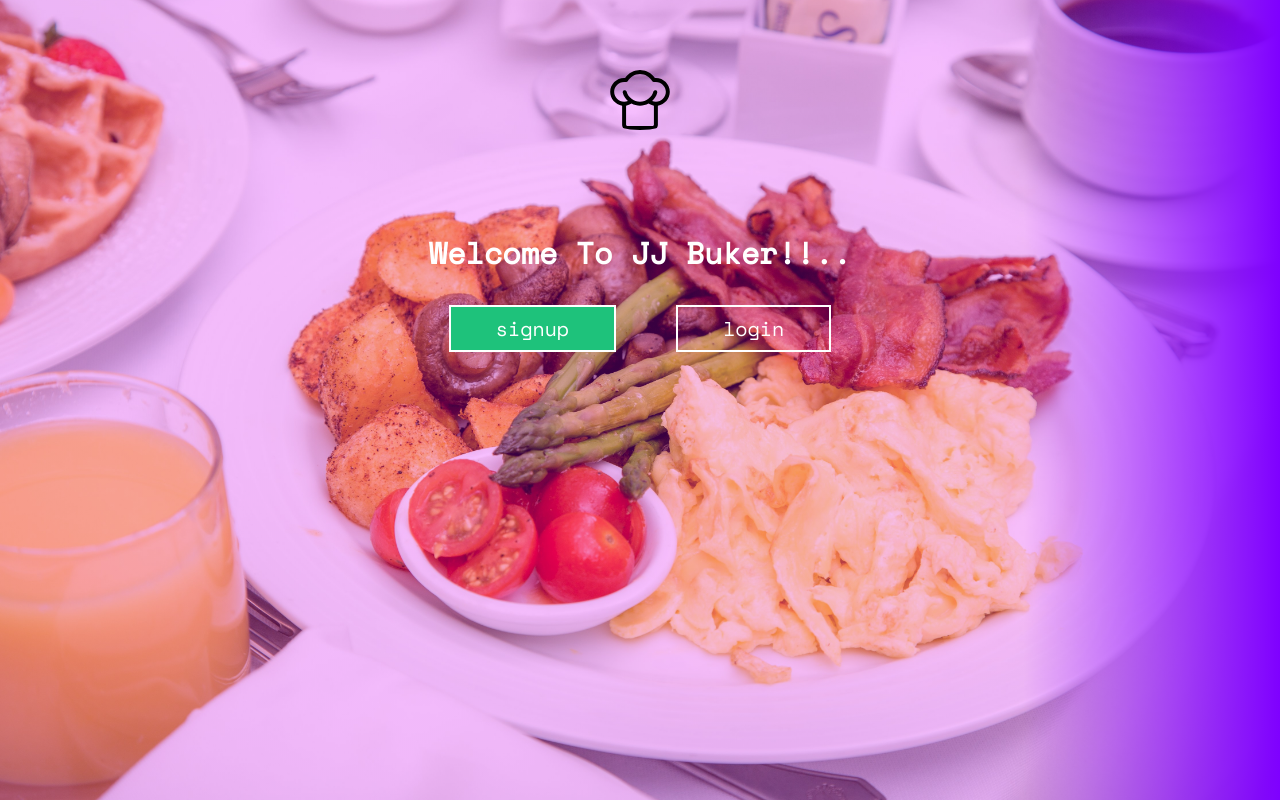
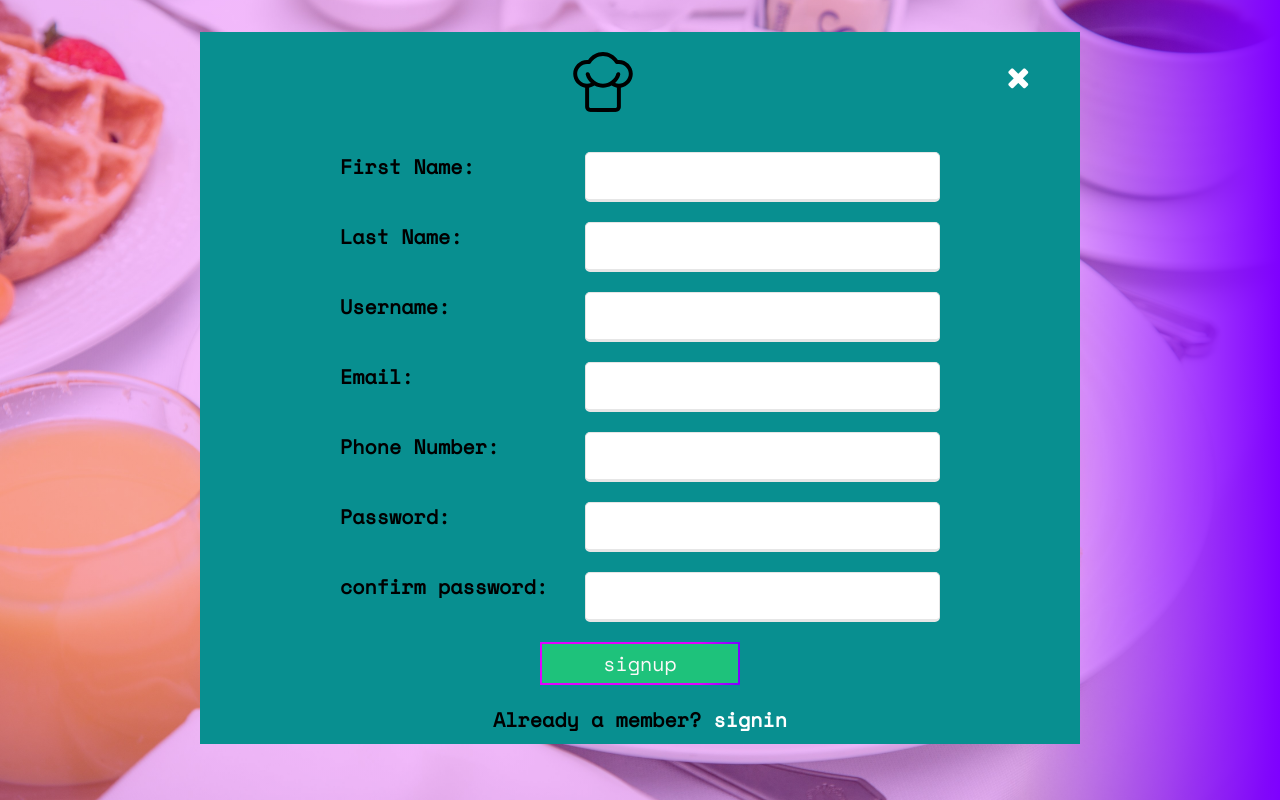
Before and after one commit to ugwumadu116/meal-booking, a plain HTML site: page ui/index.html in a window 1280 px wide. Both pictures are taken after a click on the button "signup". Drawn offline with nearby package versions, Linux system fonts and the light colour scheme; a web font is replaced by a local one.

Commit message:
feature(indexFile, main.css, main.js): completed the following
- User should be able to login
- user can signup

[Delivers #163673233]
[Delivers #163683702]

```diff
--- a/ui/css/main.css
+++ b/ui/css/main.css
@@ -51,6 +51,7 @@ a {
   margin: 30px;
   font-size: 20px;
   color: white;
+  transition: all 0.5s ease-in-out;
 }
 .container .login:hover {
   background: #1ec27b;
@@ -64,6 +65,7 @@ a {
   margin: 30px;
   font-size: 20px;
   color: white;
+  transition: all 0.5s ease-in-out;
 }
 .container .signup:hover {
   background: transparent;
@@ -71,3 +73,124 @@ a {
   font-weight: bold;
   transform: scale(0.9, 0.9);
 }
+#register {
+  display: none;
+  position: relative;
+  top: -350px;
+  margin: 0px 200px;
+  background: #088f90;
+}
+#register .formLogo,
+#signinForm .signinLogo {
+  display: flex;
+  justify-content: center;
+  padding: 20px 0px;
+}
+#register .formLogo i,
+#signinForm .signinLogo i {
+  font-size: 30px;
+  line-height: 50px;
+  color: white;
+  padding-right: 50px;
+  transition: all 0.5s ease-in-out;
+}
+#register .formLogo i:hover,
+#signinForm .signinLogo i:hover {
+  color: red;
+  transform: scale(0.8, 0.8);
+}
+#register img,
+#signinForm .signinLogo img {
+  width: 100px;
+  height: 60px;
+  border-radius: 50%;
+  flex: 1;
+}
+#register .formGroup,
+#signinForm .signinGroup {
+  display: flex;
+  justify-content: center;
+  margin: 20px;
+}
+#register .loginCaller,
+#signinForm .signupCaller {
+  border: none;
+  background: transparent;
+  color: white;
+  font-size: 20px;
+  font-weight: bold;
+  margin-bottom: 10px;
+}
+#register .loginCaller:hover,
+#signinForm .signupCaller:hover {
+  transform: scale(0.8, 0.8);
+  transition: all 0.5s ease-in-out;
+}
+
+#register label,
+#signinForm label {
+  width: 245px;
+  font-weight: bold;
+}
+#register input,
+#signinForm input {
+  width: 355px;
+  padding: 0 20px;
+  text-decoration: none;
+  line-height: 50px;
+  font-size: 20px;
+  height: 50px;
+  border: 1px solid #e6e6e6;
+  border-bottom-width: 3px;
+  border-radius: 5px;
+}
+#register input:active {
+  border: 5px solid #7f00ff;
+  transition: all 0.1s ease-in-out;
+}
+#register .submitForm,
+#signinForm .submitSign {
+  display: flex;
+  justify-content: center;
+}
+#register .submitForm button,
+#signinForm .submitSign button {
+  color: #fdf9f8;
+  border: 2px solid transparent;
+  background: #1ec27b;
+  border-image: linear-gradient(
+    to right,
+    rgba(225, 0, 255, 1.25) 80%,
+    #7f00ff 100%
+  );
+  border-image-slice: 1;
+  font-size: 20px;
+  width: 200px;
+  padding: 5px 0;
+  margin-bottom: 0px;
+  transition: all 0.5s ease-in-out;
+}
+#register .submitForm button:hover,
+#signinForm .submitSign button:hover {
+  background: transparent;
+  color: black;
+  transform: scale(0.9, 0.9);
+}
+#signinForm {
+  display: none;
+  position: relative;
+  top: -350px;
+  margin: 0px 250px;
+  background: #088f90;
+}
+
+@media (max-width: 950px) {
+  #register {
+    background: #088f90;
+    margin: 0px 40px;
+  }
+  #signinForm {
+    background: #088f90;
+    margin: 0px 40px;
+  }
+}
--- a/ui/index.html
+++ b/ui/index.html
@@ -5,6 +5,7 @@
     <meta http-equiv="X-UA-Compatible" content="IE=edge" />
     <title>Meal Booking</title>
     <meta name="viewport" content="width=device-width, initial-scale=1" />
+
     <link
       href="https://fonts.googleapis.com/css?family=Muli"
       rel="stylesheet"
@@ -22,8 +23,14 @@
       media="screen"
       href="./css/main.css"
     />
-    <script src="./js/main.js"></script>
+    <link
+      href="https://stackpath.bootstrapcdn.com/font-awesome/4.7.0/css/font-awesome.min.css"
+      rel="stylesheet"
+      integrity="sha384-wvfXpqpZZVQGK6TAh5PVlGOfQNHSoD2xbE+QkPxCAFlNEevoEH3Sl0sibVcOQVnN"
+      crossorigin="anonymous"
+    />
   </head>
+
   <body>
     <section id="home">
       <div class="header">
@@ -35,5 +42,70 @@
         <button class="login">login</button>
       </div>
     </section>
+    <section id="register">
+      <form>
+        <div class="formLogo">
+          <img src="./img/chef.svg" alt="logo" />
+          <i class="fa fa-times" aria-hidden="true"></i>
+        </div>
+        <div class="formGroup">
+          <label for="fname">First Name:</label>
+          <input type="text" />
+        </div>
+        <div class="formGroup">
+          <label for="lname">Last Name:</label>
+          <input type="text" />
+        </div>
+        <div class="formGroup">
+          <label for="username">Username:</label>
+          <input type="text" />
+        </div>
+        <div class="formGroup">
+          <label for="email">Email:</label>
+          <input type="email" />
+        </div>
+        <div class="formGroup">
+          <label for="phoneNumber">Phone Number:</label>
+          <input type="number" />
+        </div>
+        <div class="formGroup">
+          <label for="password">Password:</label>
+          <input type="text" />
+        </div>
+        <div class="formGroup">
+          <label for="confirmPassword">confirm password:</label>
+          <input type="text" />
+        </div>
+        <div class="submitForm">
+          <button>signup</button>
+        </div>
+        <div class="formGroup">
+          <h4>Already a member? <button class="loginCaller">signin</button></h4>
+        </div>
+      </form>
+    </section>
+    <section id="signinForm">
+      <form>
+        <div class="signinLogo">
+          <img src="./img/chef.svg" alt="logo" />
+          <i class="fa fa-times" id="cancel"  aria-hidden="true"></i>
+        </div>
+        <div class="signinGroup">
+          <label for="email">Email:</label>
+          <input type="email" />
+        </div>
+        <div class="signinGroup">
+          <label for="password">Password:</label>
+          <input type="text" />
+        </div>
+        <div class="submitSign">
+          <button>login</button>
+        </div>
+        <div class="signinGroup">
+          <h4>Not a member? <button class="signupCaller">signup</button></h4>
+        </div>
+      </form>
+    </section>
+    <script src="./js/main.js"></script>
   </body>
 </html>
--- a/ui/js/main.js
+++ b/ui/js/main.js
@@ -0,0 +1,39 @@
+const signup = document.querySelector(".signup");
+signup.addEventListener("click", callSignupForm);
+const closeForm = document.querySelector(".fa-times");
+
+const register = document.getElementById("register");
+
+closeForm.addEventListener("click", closeSignup);
+
+const signupCaller = document.querySelector(".signupCaller");
+signupCaller.addEventListener("click", callSignupForm);
+
+const login = document.querySelector(".login");
+login.addEventListener("click", callLoginForm);
+
+const closeLogin = document.querySelector("#cancel");
+closeLogin.addEventListener("click", closeLoginForm);
+
+const signinForm = document.getElementById("signinForm");
+
+const loginCaller = document.querySelector(".loginCaller");
+loginCaller.addEventListener("click", callLoginForm);
+
+function callLoginForm() {
+  register.style.display = "none";
+  signinForm.style.display = "block";
+}
+
+function closeLoginForm(e) {
+  signinForm.style.display = "none";
+}
+
+function callSignupForm() {
+  signinForm.style.display = "none";
+  register.style.display = "block";
+}
+
+function closeSignup(e) {
+  register.style.display = "none";
+}
```
